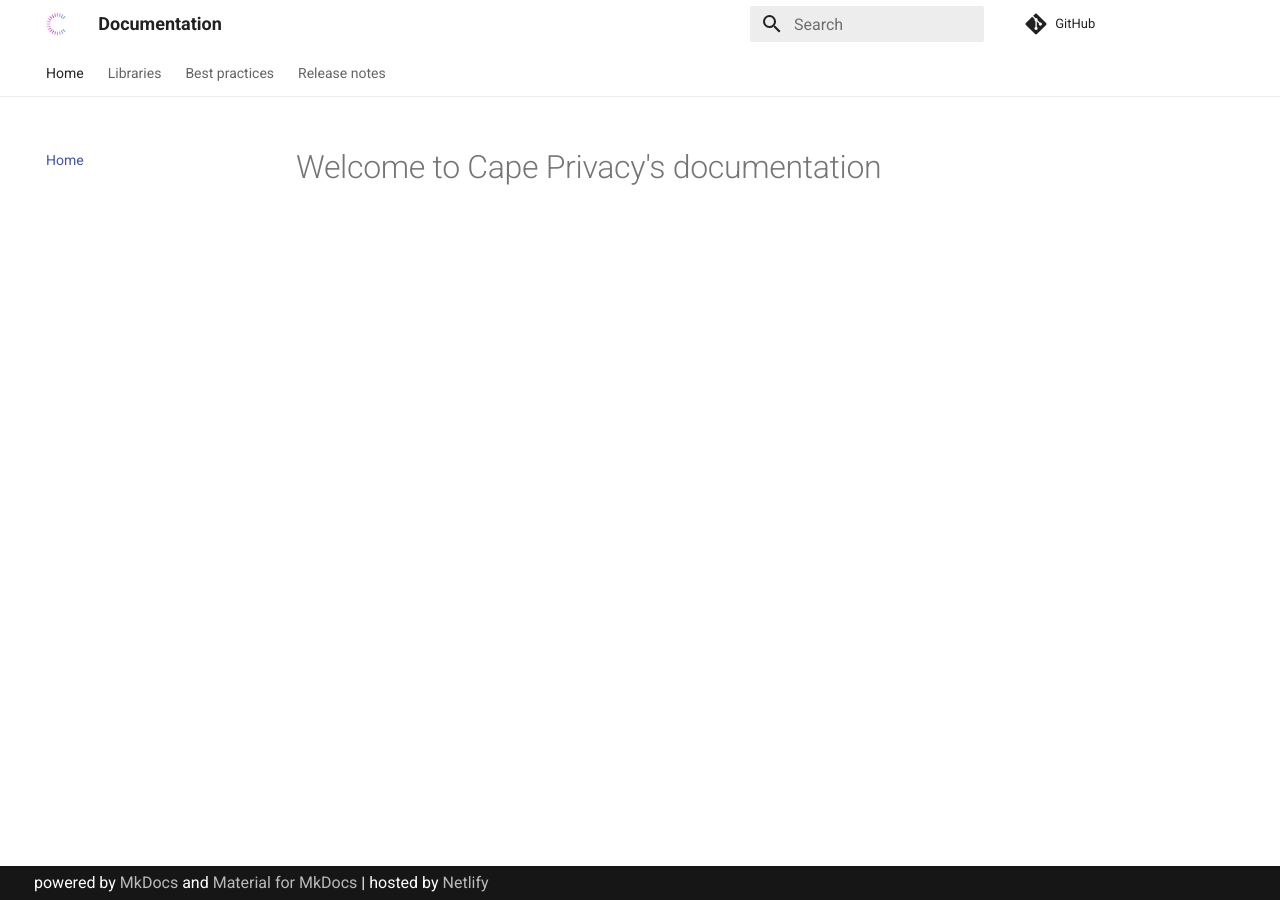
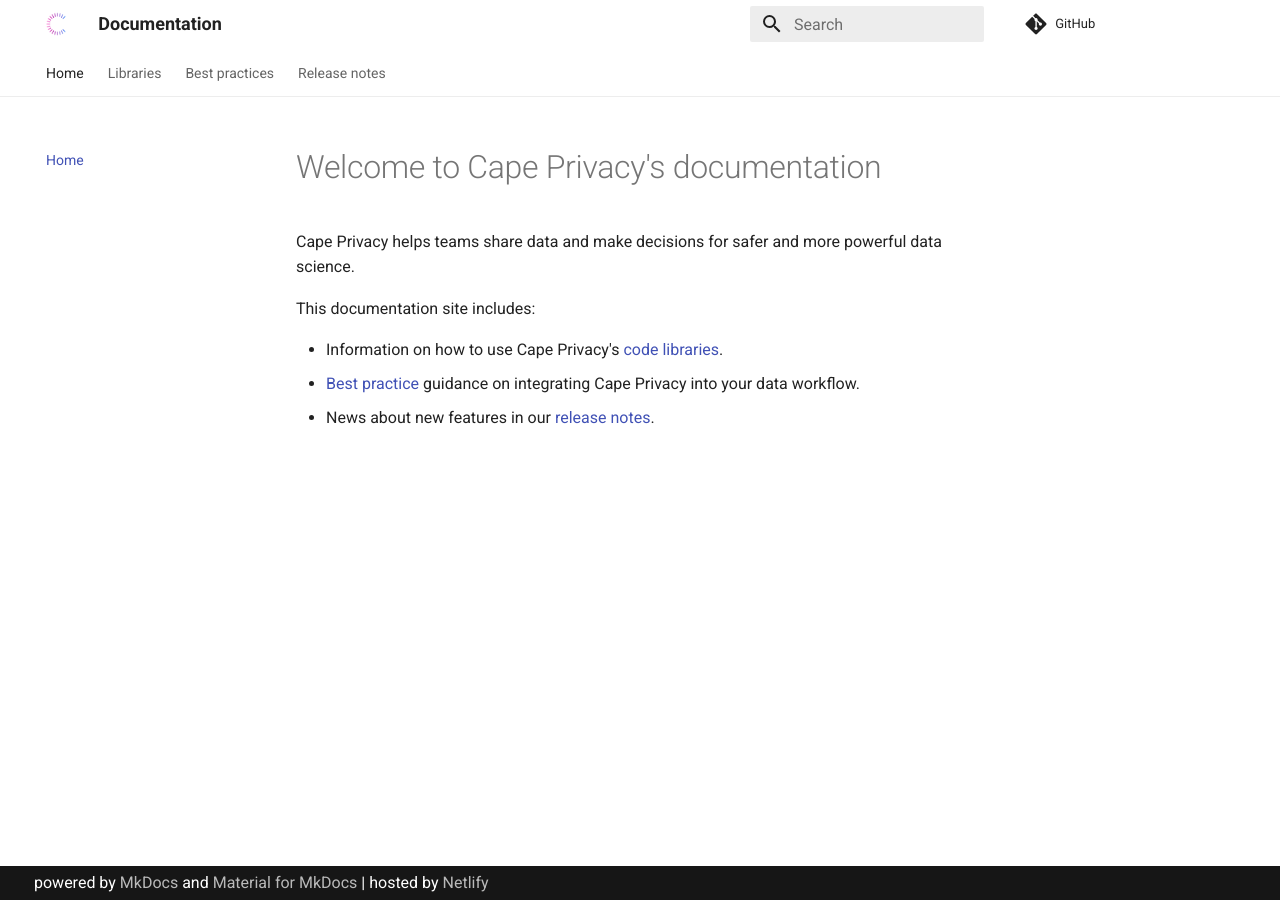
Before and after one commit to capeprivacy/documentation, an MkDocs documentation site: the page built from docs/index.md, in a window 1280 px wide. Built offline with MkDocs 1.6.1 and Material for MkDocs 9.7.7, drawn with Linux system fonts in a browser that asks for light colours; comment, search, counter and statistics services are not loaded.

Commit message:
homepage and favicon

```diff
--- a/docs/index.md
+++ b/docs/index.md
@@ -1 +1,9 @@
 # Welcome to Cape Privacy's documentation
+
+Cape Privacy helps teams share data and make decisions for safer and more powerful data science.
+
+This documentation site includes:
+
+* Information on how to use Cape Privacy's [code libraries](/libraries/).
+* [Best practice](/best-practices/) guidance on integrating Cape Privacy into your data workflow.
+* News about new features in our [release notes](/release-notes/).
--- a/mkdocs.yml
+++ b/mkdocs.yml
@@ -5,7 +5,7 @@ extra_css:
     - assets/css/custom.css
 theme:
     custom_dir: overrides
-    favicon: assets/images/favicon.ico
+    favicon: assets/images/favicon-32x32.png
     features:
         - tabs
     language: en
```
